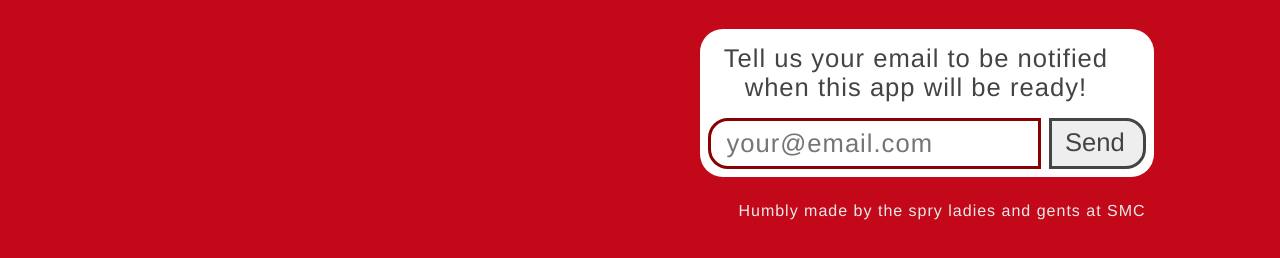
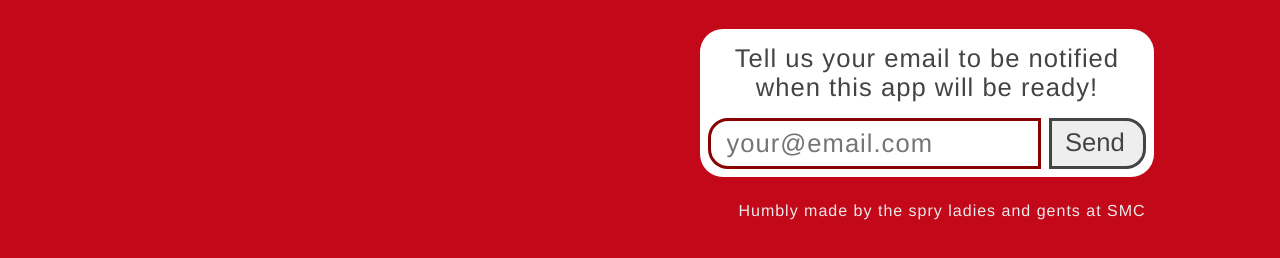
Before and after one commit to smclab/liferay-forums-app, a plain HTML site: page index.html in a window 1280 px wide. Shown: the part 598-856 px from the top of the page. Drawn offline with Linux system fonts and the light colour scheme.

Commit message:
Better alignment of the subscription form

```diff
--- a/index.html
+++ b/index.html
@@ -216,7 +216,8 @@
 	}
 
 	.notify-me p {
-		margin: 0.3em 0.3em 0.6em ;
+		padding: 0 0.3em;
+		margin: 0.3em auto 0.6em ;
 		max-width: 400px;
 	}
 
```
